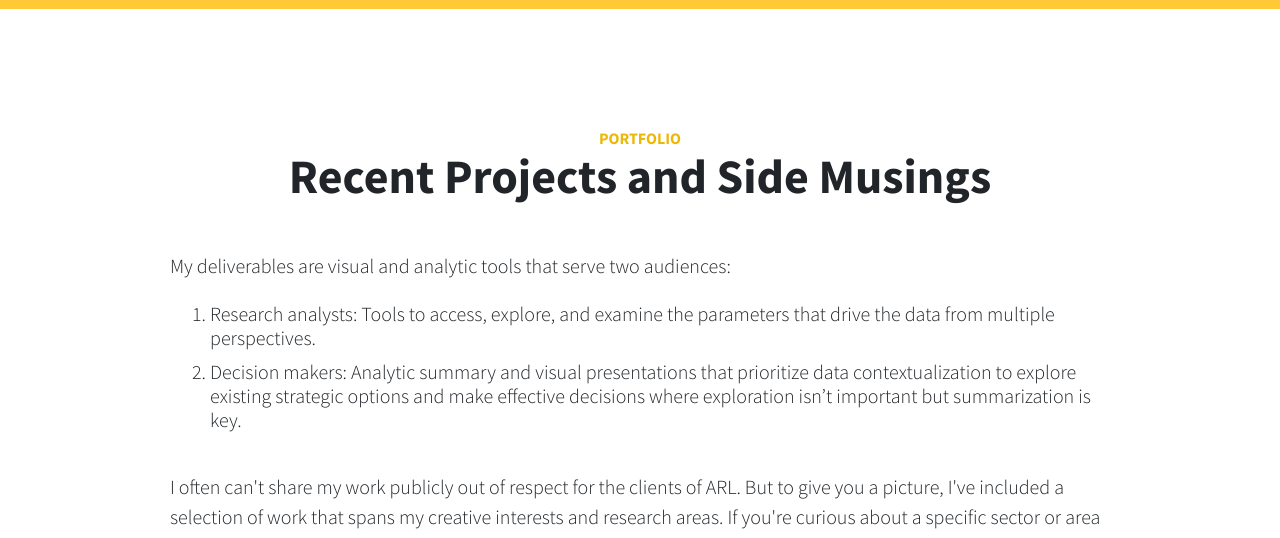
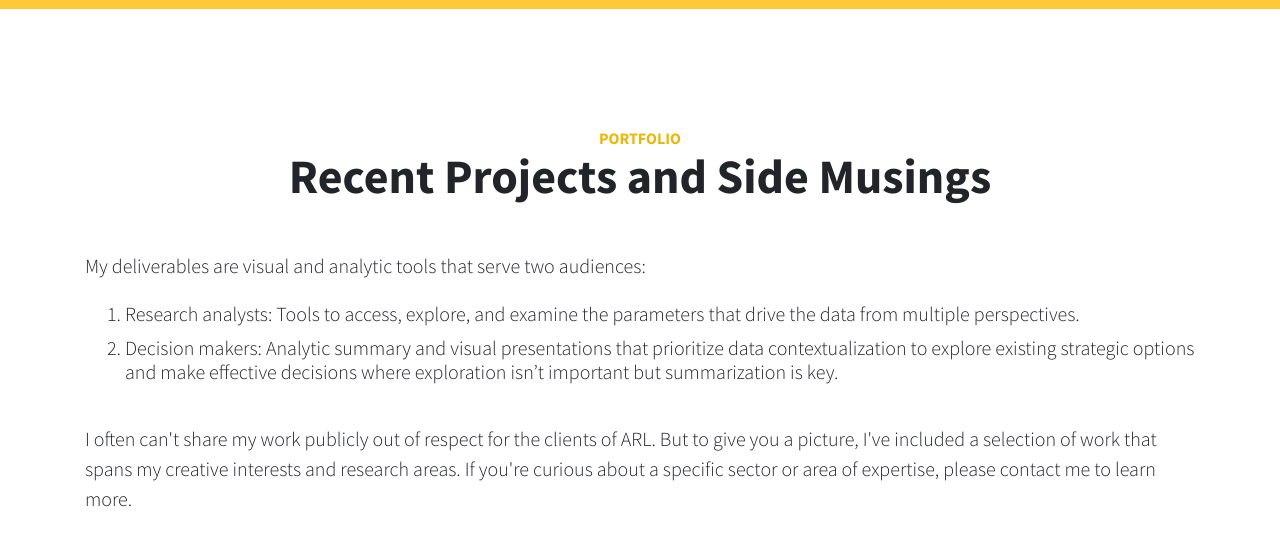
Before and after one commit to rfraleigh/rfraleigh.github.io, a plain HTML site: page index.html in a window 1280 px wide. Shown: the part 1470-2008 px from the top of the page. Drawn offline with nearby package versions, Linux system fonts and the light colour scheme; files that its build step writes are made by us from their sources.

Commit message:
Updated Scope

```diff
--- a/css/stylish-portfolio.css
+++ b/css/stylish-portfolio.css
@@ -138,6 +138,10 @@ h6 {
       color: #323232;
       /*text-shadow: 1px 1px 1px #353535;*/
   }
+#portfolio .container {
+  padding-left:25px;
+  padding-right:25px;
+}
 
 @media (min-width: 992px) {
   .masthead {
@@ -182,6 +186,10 @@ h6 {
         transform: rotate(0deg);
     }
 
+    #portfolio .container {
+      padding-left:100px;
+      padding-right:100px;
+    }
 
 
 
--- a/index.html
+++ b/index.html
@@ -120,7 +120,7 @@
 
     <!-- Portfolio -->
     <section class="content-section" id="portfolio">
-      <div class="container" style="padding-left:100px;padding-right:100px;">
+      <div class="container" >
         <div class="content-section-heading ">
           <h3 class="text-secondary mb-0 text-center">Portfolio</h3>
           <h2 class="mb-5 text-center">Recent Projects and Side Musings</h2>
```
